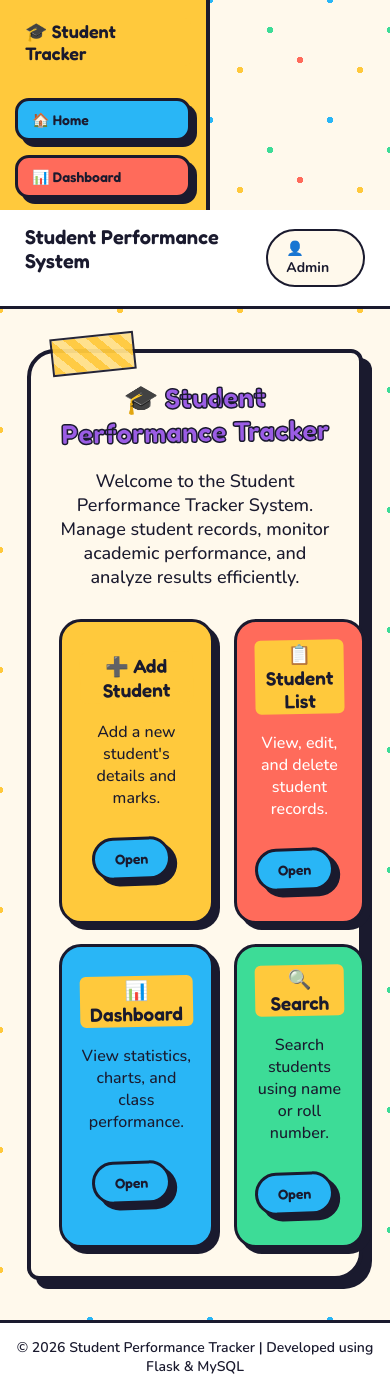
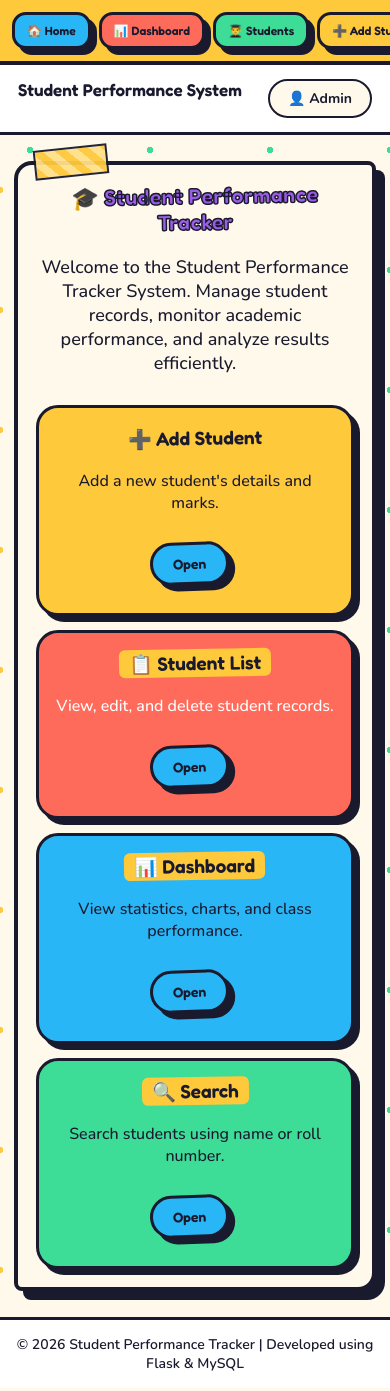
Before and after one commit to keerthana7912/Student-Performance-Tracker, a Flask app: page / in a window 390 px wide. Run offline with Flask 3, Linux system fonts and the light colour scheme.

Commit message:
Make UI responsive for mobile and tablet

```diff
--- a/static/style.css
+++ b/static/style.css
@@ -456,8 +456,146 @@ tr:hover td{
 }
 
 /* ==============================
-   Mobile
+   Size refinements (desktop
+   baseline — overridden further
+   down for tablet / mobile)
 ============================== */
+
+.sidebar{
+    width:210px;
+    flex:0 0 210px;
+    padding:18px 15px;
+}
+
+.sidebar h2{
+    font-size:18px;
+    margin-bottom:18px;
+}
+
+.sidebar a{
+    padding:10px 14px;
+    font-size:14px;
+}
+
+.topbar{
+    padding:15px 25px;
+}
+
+.topbar h2{
+    font-size:20px;
+}
+
+.profile{
+    padding:8px 18px;
+    font-size:14px;
+}
+
+.content{
+    padding:20px;
+}
+
+.container{
+    width:96%;
+    max-width:1050px;
+    margin:20px auto;
+    padding:28px;
+}
+
+.container h1{
+    font-size:28px;
+    margin-bottom:20px;
+}
+
+.dashboard-cards{
+    gap:20px;
+}
+
+.card{
+    padding:18px;
+}
+
+.card h1{
+    font-size:28px;
+}
+
+.card h3{
+    font-size:13px;
+}
+
+.charts{
+    gap:20px;
+    margin-top:25px;
+}
+
+.chart-box{
+    padding:18px;
+}
+
+table{
+    margin-top:18px;
+}
+
+th,
+td{
+    padding:10px;
+}
+
+form{
+    width:70%;
+}
+
+button{
+    width:170px;
+}
+
+/* Tables get too wide for small screens — let them scroll inside
+   their own box instead of breaking the page layout. */
+.table-responsive{
+    width:100%;
+    overflow-x:auto;
+    -webkit-overflow-scrolling:touch;
+}
+
+.table-responsive table{
+    min-width:600px;
+}
+
+/* =====================================
+   TABLET  (1024px and below)
+===================================== */
+
+@media(max-width:1024px){
+
+    .sidebar{
+        width:170px;
+        flex:0 0 170px;
+    }
+
+    .container{
+        width:94%;
+        padding:22px;
+    }
+
+    .dashboard-cards{
+        grid-template-columns:repeat(2,1fr);
+    }
+
+    .charts{
+        grid-template-columns:repeat(auto-fit, minmax(280px,1fr));
+    }
+
+    form{
+        width:90%;
+    }
+}
+
+/* =====================================
+   MOBILE / PHONE  (700px and below)
+   Sidebar becomes a horizontally
+   scrollable top bar instead of a
+   fixed-width column, so the page
+   never gets squeezed sideways.
+===================================== */
 
 @media(max-width:700px){
 
@@ -467,31 +605,112 @@ tr:hover td{
 
     .sidebar{
         width:100%;
+        flex:0 0 auto;
         height:auto;
-    position:relative;
+        max-height:none;
+        position:sticky;
+        top:0;
+        z-index:20;
+
         flex-direction:row;
+        flex-wrap:nowrap;
+        overflow-x:auto;
+        -webkit-overflow-scrolling:touch;
+        gap:8px;
+        padding:12px;
+
+        border-right:none;
+        border-bottom:4px solid var(--ink);
+    }
+
+    .sidebar h2{
+        display:none; /* saves space on the scrolling nav bar */
+    }
+
+    .sidebar a{
+        flex:0 0 auto;
+        width:auto;
+        white-space:nowrap;
+        padding:10px 16px;
+        font-size:13px;
+    }
+
+    .topbar{
+        padding:14px 18px;
         flex-wrap:wrap;
+        gap:8px;
+    }
+
+    .topbar h2{
+        font-size:17px;
+    }
+
+    .content{
+        padding:14px;
     }
 
     .container{
-    width:95%;
-    padding:24px;
+        width:100%;
+        margin:12px auto;
+        padding:18px;
+        border-radius:18px 8px 18px 8px;
     }
 
     .container::before{
-    left:20px;
-    width:80px;
+        left:16px;
+        width:70px;
+        height:26px;
     }
 
     h1{
-    font-size:30px;
+        font-size:24px;
+    }
+
+    .container h1{
+        font-size:22px;
+    }
+
+    .dashboard-cards{
+        grid-template-columns:1fr;
+        gap:14px;
     }
 
     .card{
+        min-height:auto;
+        padding:16px;
         transform:none !important;
     }
 
-form{
+    .card h1{
+        font-size:26px;
+    }
+
+    .charts{
+        grid-template-columns:1fr;
+        gap:16px;
+        margin-top:20px;
+    }
+
+    .chart-box{
+        padding:14px;
+    }
+
+    form,
+    .search-box{
+        width:100%;
+    }
+
+    label{
+        font-size:12px;
+    }
+
+    input,
+    select{
+        padding:10px 12px;
+        font-size:14px;
+    }
+
+    button{
         width:100%;
     }
 
@@ -499,119 +718,32 @@ table{
         font-size:12px;
     }
 
-button{
-    width:100%;
+    th,
+    td{
+        padding:8px 6px;
     }
 
+    .footer{
+        font-size:12px;
+        padding:12px;
+    }
 }
 
-/* =====================================
-   DASHBOARD SIZE OPTIMIZATION
-===================================== */
+/* Extra-small phones */
+@media(max-width:400px){
 
-/* Sidebar */
-
-.sidebar{
-    width:210px !important;
-    flex:0 0 210px !important;
-    padding:18px 15px !important;
+    h1{
+        font-size:20px;
     }
 
-.sidebar h2{
-    font-size:18px !important;
-    margin-bottom:18px !important;
+    .card h1{
+        font-size:22px;
     }
 
     .sidebar a{
-    padding:10px 14px !important;
-    font-size:14px !important;
+        padding:8px 12px;
+        font-size:12px;
     }
-
-/* Top Bar */
-
-.topbar{
-    padding:15px 25px !important;
-}
-
-.topbar h2{
-    font-size:20px !important;
-}
-
-.profile{
-    padding:8px 18px !important;
-    font-size:14px;
-}
-
-/* Content */
-
-.content{
-    padding:20px !important;
-}
-
-/* Main Container */
-
-.container{
-    width:96% !important;
-    max-width:1050px !important;
-    margin:20px auto !important;
-    padding:28px !important;
-}
-
-/* Dashboard Title */
-
-.container h1{
-    font-size:28px !important;
-    margin-bottom:20px !important;
-}
-
-/* Cards */
-
-.dashboard-cards{
-    gap:20px !important;
-}
-
-.card{
-    padding:18px !important;
-}
-
-.card h1{
-    font-size:28px !important;
-}
-
-.card h3{
-    font-size:13px !important;
-}
-
-/* Charts */
-
-.charts{
-    gap:20px !important;
-    margin-top:25px !important;
-}
-
-.chart-box{
-    padding:18px !important;
-}
-
-/* Tables */
-
-table{
-    margin-top:18px !important;
-}
-
-th,
-td{
-    padding:10px !important;
-}
-
-/* Forms */
-
-form{
-    width:70% !important;
-}
-
-button{
-    width:170px !important;
 }
 
 /* =====================================
--- a/templates/search.html
+++ b/templates/search.html
@@ -33,6 +33,7 @@ Search Student
 
     {% if students %}
 
+    <div class="table-responsive">
     <table>
 
         <thead>
@@ -70,6 +71,7 @@ Search Student
         </tbody>
 
     </table>
+    </div>
 
     {% elif request.method == "POST" %}
 
--- a/templates/students.html
+++ b/templates/students.html
@@ -12,6 +12,7 @@ Students List
     <h1>👨‍🎓 Student List</h1>
 
 
+    <div class="table-responsive">
     <table>
 
         <thead>
@@ -137,6 +138,7 @@ Students List
 
 
     </table>
+    </div>
 
 
 </div>
--- a/templates/topper.html
+++ b/templates/topper.html
@@ -32,6 +32,7 @@ Subject Topper
 
     {% if topper %}
 
+    <div class="table-responsive">
     <table>
 
         <thead>
@@ -51,6 +52,7 @@ Subject Topper
         </tbody>
 
     </table>
+    </div>
 
     {% elif subject %}
 
```
Lines whose indentation alone changed are shown as unchanged.
